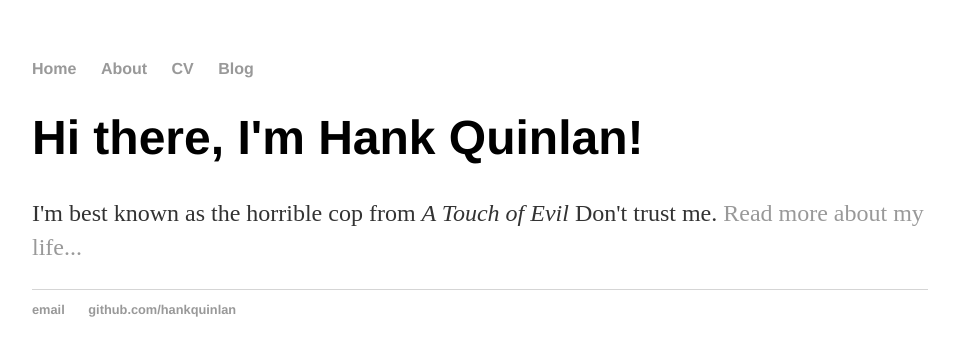
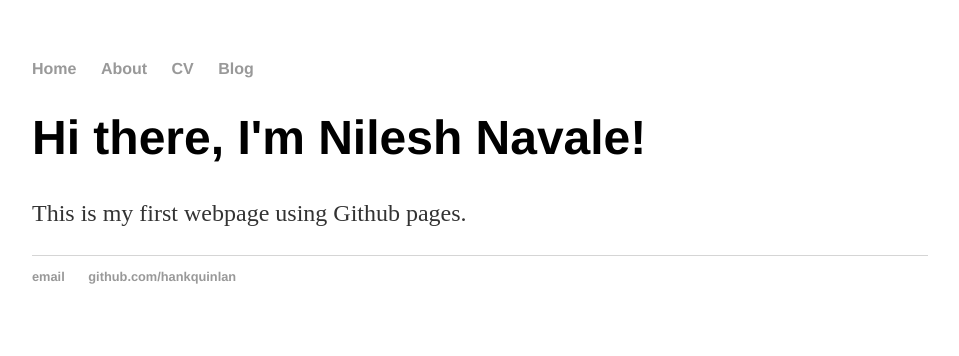
Before and after one commit to NileshN/8020fitmantra, a Jekyll site: the page built from index.html, in a window 1280 px wide. Shown: the top 356 px of the page, without its empty margins (160-1119 px from the left). Built offline with Jekyll 4.4.1, drawn with Linux system fonts in a browser that asks for light colours.

Commit message:
Update index.html

```diff
--- a/index.html
+++ b/index.html
@@ -1,8 +1,8 @@
 ---
 layout: default
-title: Hank Quinlan, Horrible Cop
+title: Nilesh Navale
 ---
 <div class="blurb">
-	<h1>Hi there, I'm Hank Quinlan!</h1>
-	<p>I'm best known as the horrible cop from <em>A Touch of Evil</em> Don't trust me. <a href="/about">Read more about my life...</a></p>
+	<h1>Hi there, I'm Nilesh Navale!</h1>
+	<p>This is my first webpage using Github pages.</p>
 </div><!-- /.blurb -->
```
